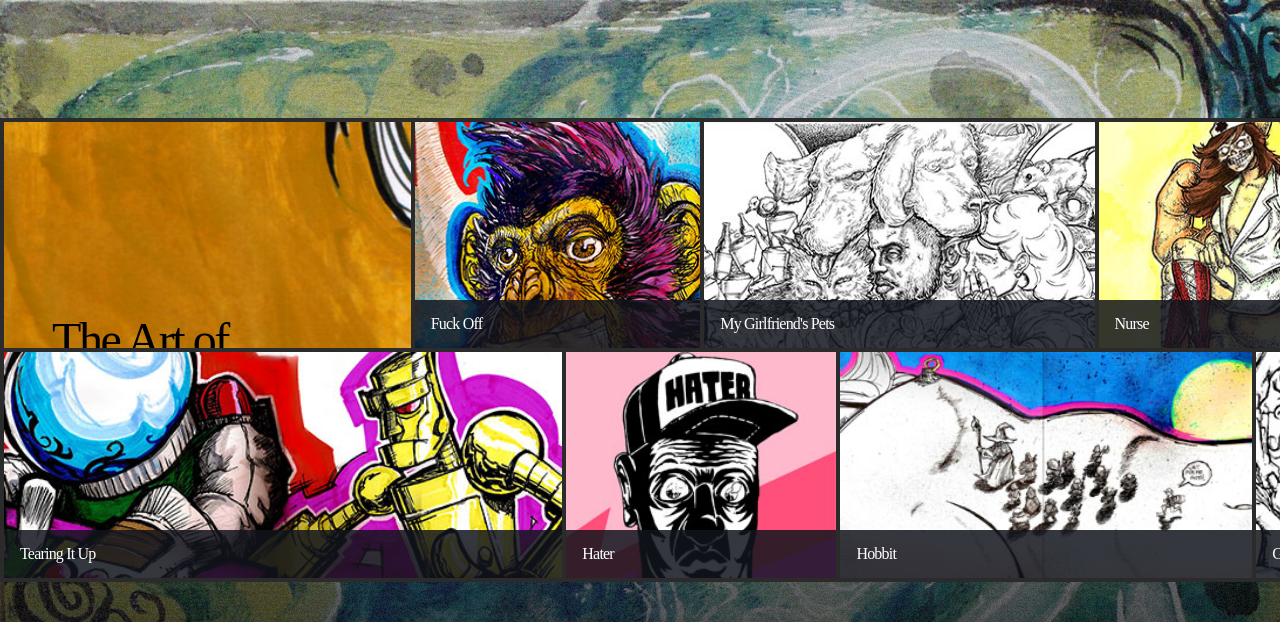
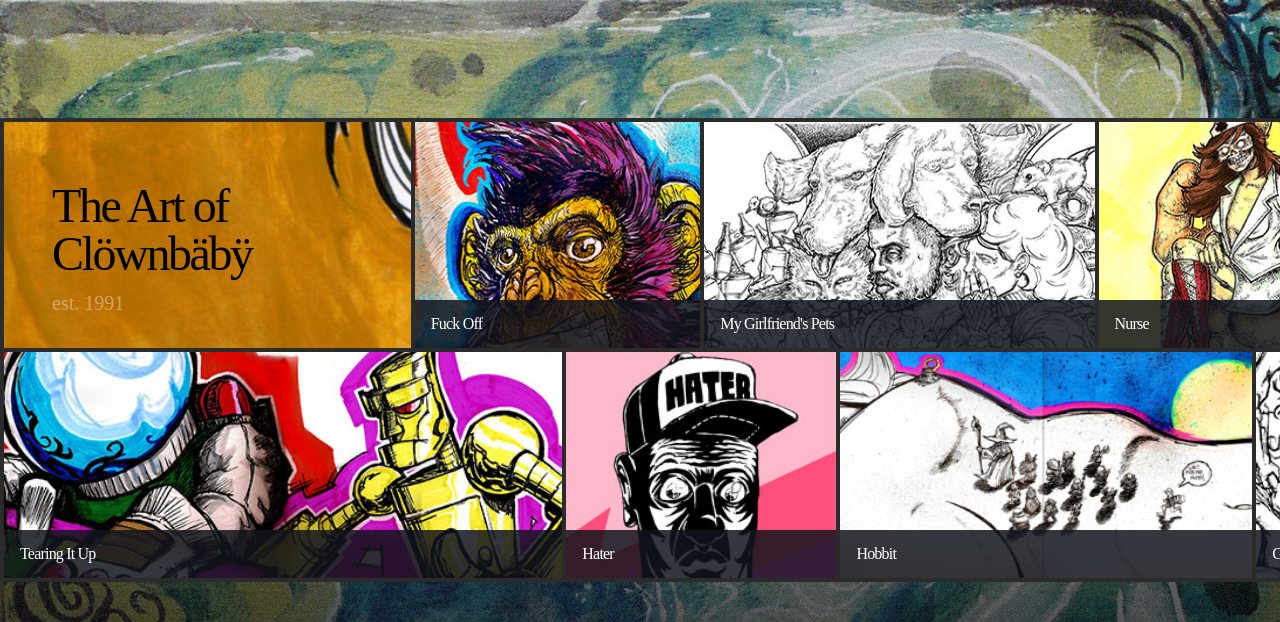
Before and after one commit to clownbaby-art/clownbabyart.com, a PHP site: page / in a window 1280 px wide. Shown: the top 622 px of the page. Run offline with PHP 8.4, Linux system fonts and the light colour scheme; some web fonts are replaced.

Commit message:
adding more commits lol

```diff
--- a/css/style-desktop.css
+++ b/css/style-desktop.css
@@ -109,7 +109,7 @@
 		{
 			content: '';
 			display: inline-block;
-			height: 100%;
+			/* height: 100%; */
 			vertical-align: middle;
 		}
 
```
Also changed, not shown: index.php (line endings or trailing spaces).
